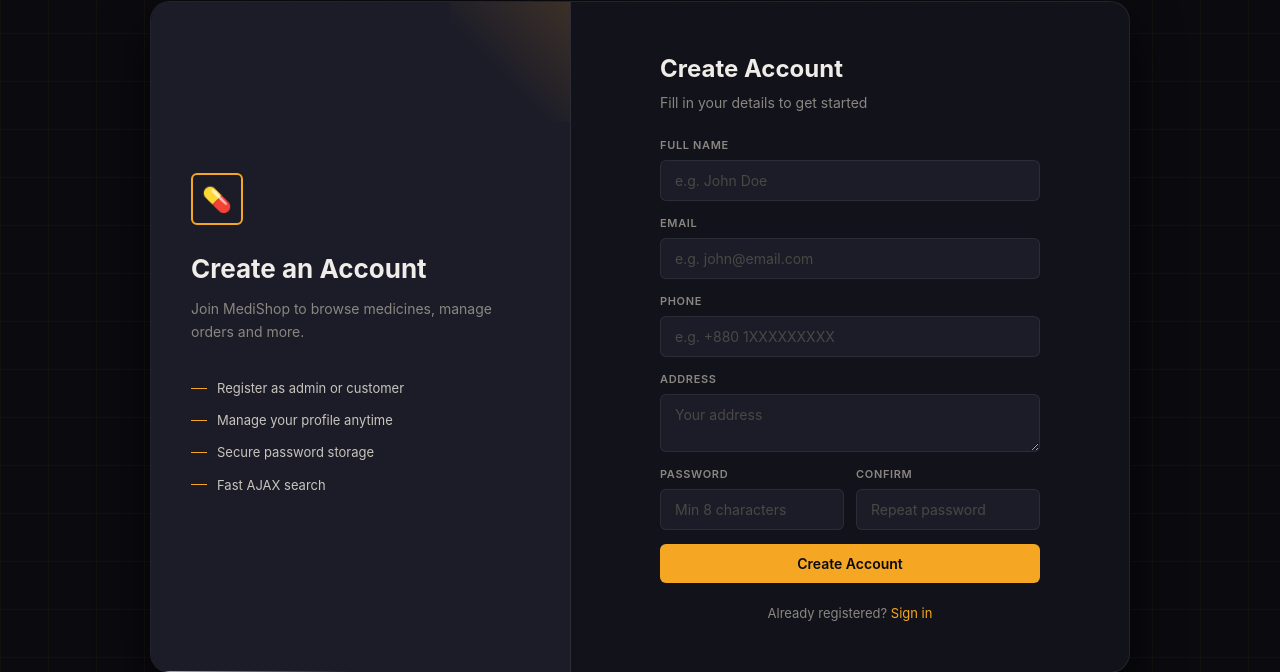
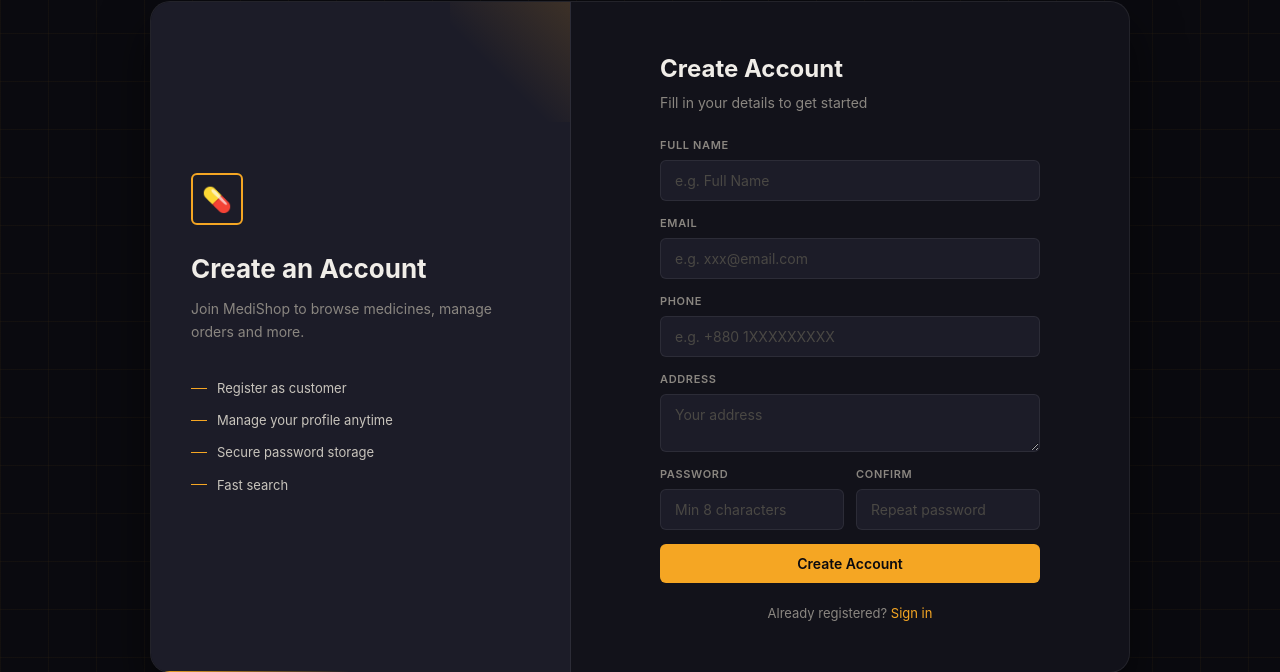
Before and after one commit to abirahosan/online-medicine-shop, a PHP site: page /index.php?page=register in a window 1280 px wide. Shown: the part 63-735 px from the top of the page. Run offline with PHP 8.4, Linux system fonts and the light colour scheme; data that the repository does not hold is empty.

Commit message:
update register 4

```diff
--- a/views/register.php
+++ b/views/register.php
@@ -14,10 +14,10 @@
         <h1>Create an Account</h1>
         <p>Join MediShop to browse medicines, manage orders and more.</p>
         <ul class="feature-list">
-            <li>Register as admin or customer</li>
+            <li>Register as customer</li>
             <li>Manage your profile anytime</li>
             <li>Secure password storage</li>
-            <li>Fast AJAX search</li>
+            <li>Fast search</li>
         </ul>
     </div>
 
@@ -38,13 +38,13 @@
                     <label for="name">Full Name</label>
                     <input type="text" id="name" name="name"
                            value="<?= htmlspecialchars($old['name']) ?>"
-                           placeholder="e.g. John Doe" required>
+                           placeholder="e.g. Full Name" required>
                 </div>
                 <div class="field">
                     <label for="email">Email</label>
                     <input type="email" id="email" name="email"
                            value="<?= htmlspecialchars($old['email']) ?>"
-                           placeholder="e.g. john@email.com" required>
+                           placeholder="e.g. xxx@email.com" required>
                 </div>
                 <input type="hidden" name="role" value="customer">
                 <div class="field">
```
